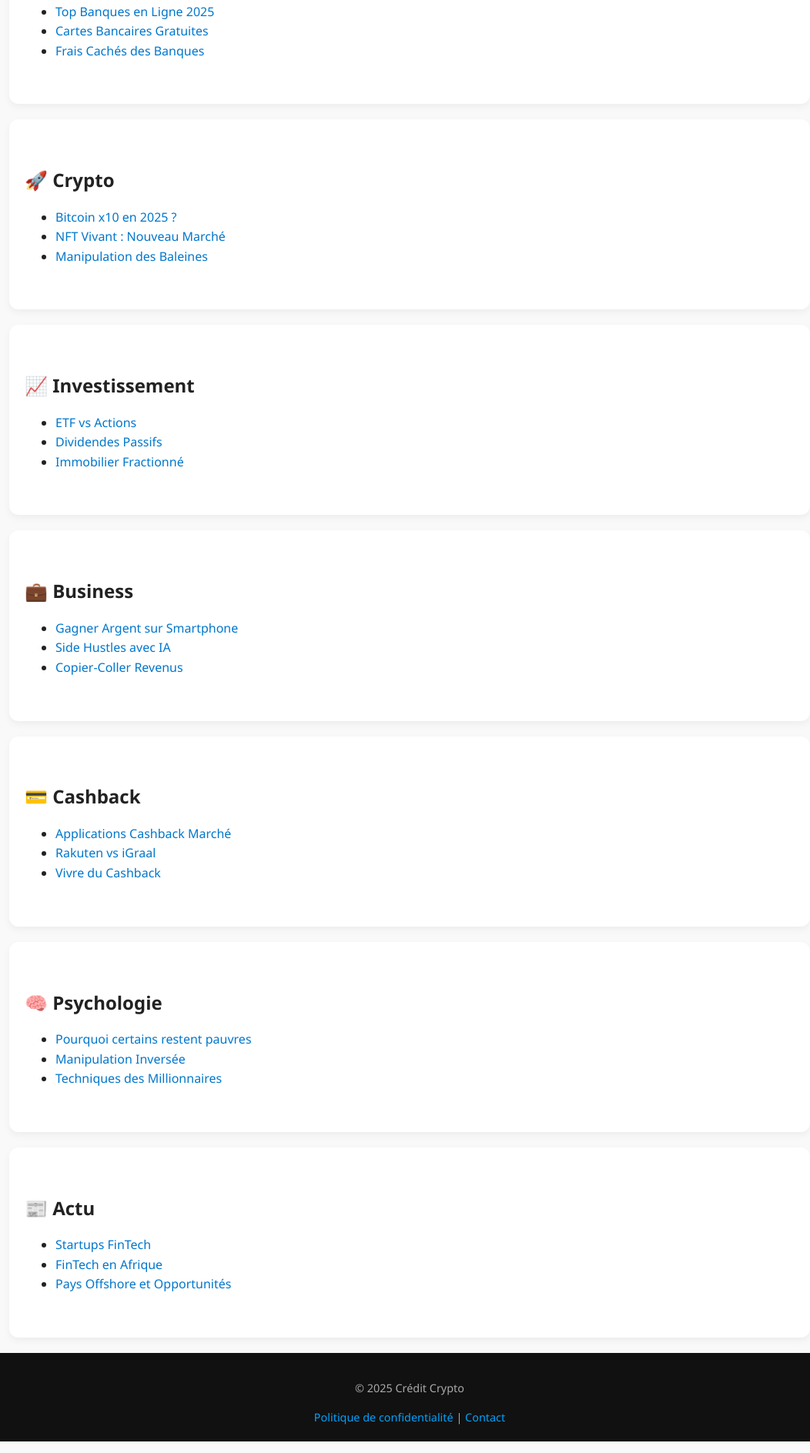
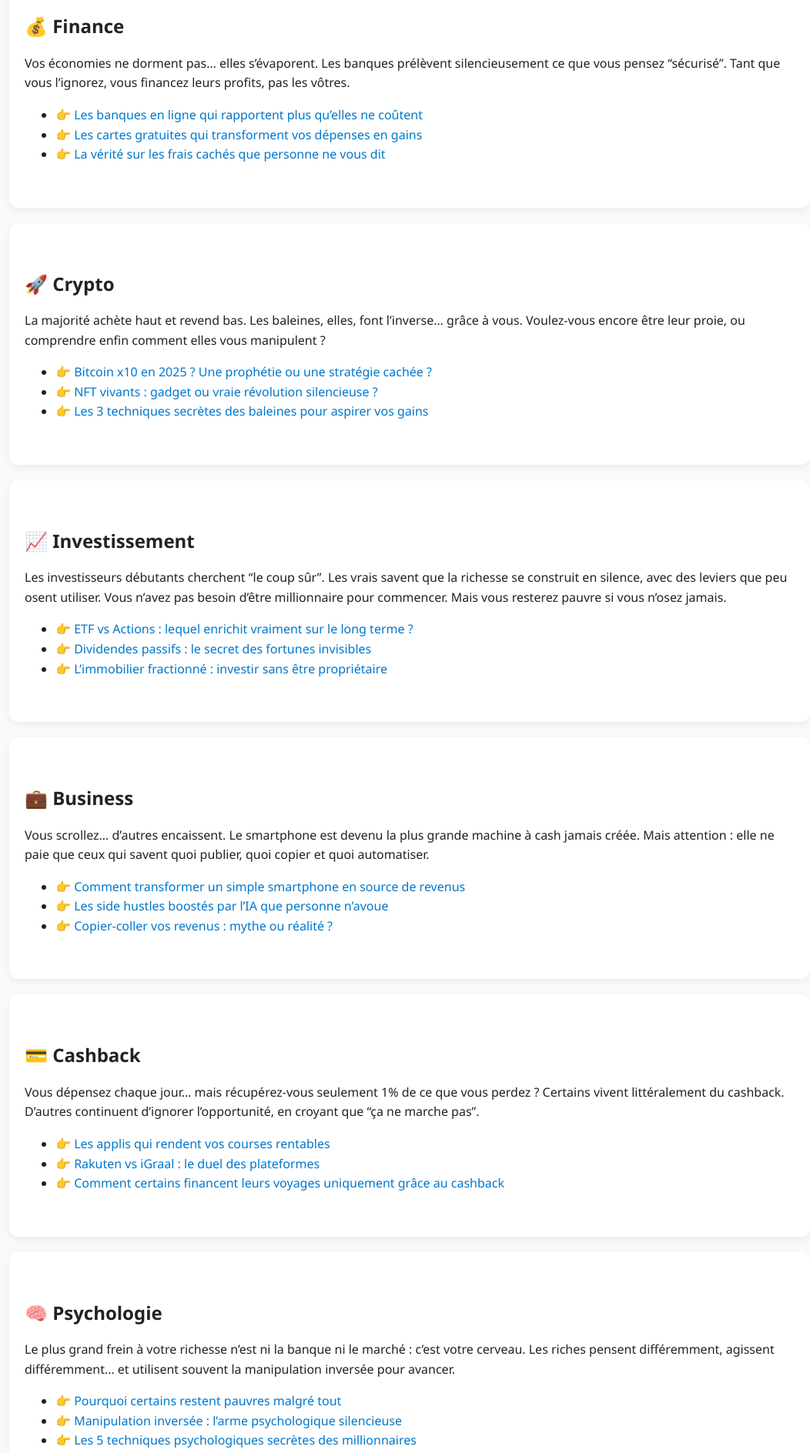
Before and after one commit to BlackAi226/CreditCrypto, a plain HTML site: page index.html in a window 1280 px wide. Shown: the part 453-2341 px from the top of the page at 77% size, without its empty margins (108-1160 px from the left). Drawn offline with Linux system fonts and the light colour scheme.

Commit message:
Update index.html

```diff
--- a/index.html
+++ b/index.html
@@ -18,9 +18,7 @@
   </div>
 
   <!-- Bouton menu burger -->
-  <button class="menu-toggle" aria-label="Menu">
-    ☰
-  </button>
+  <button class="menu-toggle" aria-label="Menu">☰</button>
 
   <nav>
     <ul class="menu">
@@ -38,94 +36,117 @@
 </header>
 
 <main>
+  <!-- Hero section -->
   <section class="hero">
     <h2>Bienvenue sur Crédit Crypto</h2>
-    <p>Votre guide multi-niches pour découvrir des astuces, stratégies et opportunités pour gagner de l’argent en ligne et optimiser vos finances.</p>
-
-    <!-- AdSense Hero -->
-    <ins class="adsbygoogle"
-         style="display:block"
-         data-ad-format="fluid"
-         data-ad-client="ca-pub-XXXXXX"
-         data-ad-slot="1111111111"></ins>
-    <script>(adsbygoogle = window.adsbygoogle || []).push({});</script>
+    <p><strong>On ne devient pas riche par hasard.</strong>
+    Si vous lisez ces lignes, c’est que vous êtes déjà en retard.
+    Ici, rien n’est promis… mais tout est révélé : <em>les techniques utilisées contre vous</em> par ceux qui encaissent pendant que vous regardez.</p>
+    <p><em>La seule vraie question : resterez-vous spectateur ?</em></p>
   </section>
 
-  <!-- Sections multi-niches -->
+  <!-- Finance -->
   <section id="finance" class="niche">
     <h2>💰 Finance</h2>
+    <p>Vos économies ne dorment pas… elles s’évaporent.
+    Les banques prélèvent silencieusement ce que vous pensez “sécurisé”.
+    Tant que vous l’ignorez, vous financez leurs profits, pas les vôtres.</p>
     <ul>
-      <li><a href="articles/finance/banques.html">Top Banques en Ligne 2025</a></li>
-      <li><a href="articles/finance/cartes-gratuites.html">Cartes Bancaires Gratuites</a></li>
-      <li><a href="articles/finance/frais-caches.html">Frais Cachés des Banques</a></li>
+      <li><a href="articles/finance/banques.html">👉 Les banques en ligne qui rapportent plus qu’elles ne coûtent</a></li>
+      <li><a href="articles/finance/cartes-gratuites.html">👉 Les cartes gratuites qui transforment vos dépenses en gains</a></li>
+      <li><a href="articles/finance/frais-caches.html">👉 La vérité sur les frais cachés que personne ne vous dit</a></li>
     </ul>
   </section>
 
+  <!-- Crypto -->
   <section id="crypto" class="niche">
     <h2>🚀 Crypto</h2>
+    <p>La majorité achète haut et revend bas.
+    Les baleines, elles, font l’inverse… grâce à vous.
+    Voulez-vous encore être leur proie, ou comprendre enfin comment elles vous manipulent ?</p>
     <ul>
-      <li><a href="articles/crypto/bitcoin-x10.html">Bitcoin x10 en 2025 ?</a></li>
-      <li><a href="articles/crypto/nft-vivant.html">NFT Vivant : Nouveau Marché</a></li>
-      <li><a href="articles/crypto/manipulation-baleines.html">Manipulation des Baleines</a></li>
+      <li><a href="articles/crypto/bitcoin-x10.html">👉 Bitcoin x10 en 2025 ? Une prophétie ou une stratégie cachée ?</a></li>
+      <li><a href="articles/crypto/nft-vivant.html">👉 NFT vivants : gadget ou vraie révolution silencieuse ?</a></li>
+      <li><a href="articles/crypto/manipulation-baleines.html">👉 Les 3 techniques secrètes des baleines pour aspirer vos gains</a></li>
     </ul>
   </section>
 
+  <!-- Investissement -->
   <section id="investissement" class="niche">
     <h2>📈 Investissement</h2>
+    <p>Les investisseurs débutants cherchent “le coup sûr”.
+    Les vrais savent que la richesse se construit en silence, avec des leviers que peu osent utiliser.
+    Vous n’avez pas besoin d’être millionnaire pour commencer. Mais vous resterez pauvre si vous n’osez jamais.</p>
     <ul>
-      <li><a href="articles/investissement/etf-vs-actions.html">ETF vs Actions</a></li>
-      <li><a href="articles/investissement/dividendes-passifs.html">Dividendes Passifs</a></li>
-      <li><a href="articles/investissement/immobilier-fractionne.html">Immobilier Fractionné</a></li>
+      <li><a href="articles/investissement/etf-vs-actions.html">👉 ETF vs Actions : lequel enrichit vraiment sur le long terme ?</a></li>
+      <li><a href="articles/investissement/dividendes-passifs.html">👉 Dividendes passifs : le secret des fortunes invisibles</a></li>
+      <li><a href="articles/investissement/immobilier-fractionne.html">👉 L’immobilier fractionné : investir sans être propriétaire</a></li>
     </ul>
   </section>
 
+  <!-- Business -->
   <section id="business" class="niche">
     <h2>💼 Business</h2>
+    <p>Vous scrollez… d’autres encaissent.
+    Le smartphone est devenu la plus grande machine à cash jamais créée.
+    Mais attention : elle ne paie que ceux qui savent quoi publier, quoi copier et quoi automatiser.</p>
     <ul>
-      <li><a href="articles/business/gagner-argent-smartphone.html">Gagner Argent sur Smartphone</a></li>
-      <li><a href="articles/business/side-hustles-ia.html">Side Hustles avec IA</a></li>
-      <li><a href="articles/business/copier-coller-revenus.html">Copier-Coller Revenus</a></li>
+      <li><a href="articles/business/gagner-argent-smartphone.html">👉 Comment transformer un simple smartphone en source de revenus</a></li>
+      <li><a href="articles/business/side-hustles-ia.html">👉 Les side hustles boostés par l’IA que personne n’avoue</a></li>
+      <li><a href="articles/business/copier-coller-revenus.html">👉 Copier-coller vos revenus : mythe ou réalité ?</a></li>
     </ul>
   </section>
 
+  <!-- Cashback -->
   <section id="cashback" class="niche">
     <h2>💳 Cashback</h2>
+    <p>Vous dépensez chaque jour… mais récupérez-vous seulement 1% de ce que vous perdez ?
+    Certains vivent littéralement du cashback.
+    D’autres continuent d’ignorer l’opportunité, en croyant que “ça ne marche pas”.</p>
     <ul>
-      <li><a href="articles/cashback/apps-marche.html">Applications Cashback Marché</a></li>
-      <li><a href="articles/cashback/rakuten-vs-igraal.html">Rakuten vs iGraal</a></li>
-      <li><a href="articles/cashback/vivre-cashback.html">Vivre du Cashback</a></li>
+      <li><a href="articles/cashback/apps-marche.html">👉 Les applis qui rendent vos courses rentables</a></li>
+      <li><a href="articles/cashback/rakuten-vs-igraal.html">👉 Rakuten vs iGraal : le duel des plateformes</a></li>
+      <li><a href="articles/cashback/vivre-cashback.html">👉 Comment certains financent leurs voyages uniquement grâce au cashback</a></li>
     </ul>
   </section>
 
+  <!-- Psychologie -->
   <section id="psychologie" class="niche">
     <h2>🧠 Psychologie</h2>
+    <p>Le plus grand frein à votre richesse n’est ni la banque ni le marché : c’est votre cerveau.
+    Les riches pensent différemment, agissent différemment… et utilisent souvent la manipulation inversée pour avancer.</p>
     <ul>
-      <li><a href="articles/psychologie/pourquoi-pauvre.html">Pourquoi certains restent pauvres</a></li>
-      <li><a href="articles/psychologie/manipulation-inversee.html">Manipulation Inversée</a></li>
-      <li><a href="articles/psychologie/millionnaires-technique.html">Techniques des Millionnaires</a></li>
+      <li><a href="articles/psychologie/pourquoi-pauvre.html">👉 Pourquoi certains restent pauvres malgré tout</a></li>
+      <li><a href="articles/psychologie/manipulation-inversee.html">👉 Manipulation inversée : l’arme psychologique silencieuse</a></li>
+      <li><a href="articles/psychologie/millionnaires-technique.html">👉 Les 5 techniques psychologiques secrètes des millionnaires</a></li>
     </ul>
   </section>
 
+  <!-- Actu -->
   <section id="actu" class="niche">
     <h2>📰 Actu</h2>
+    <p>Le monde bouge, que vous le vouliez ou non.
+    Les opportunités d’aujourd’hui ne reviendront pas demain.
+    Rester informé, c’est choisir de ne pas être éliminé.</p>
     <ul>
-      <li><a href="articles/actu/startups-fintech.html">Startups FinTech</a></li>
-      <li><a href="articles/actu/afrique-fintech.html">FinTech en Afrique</a></li>
-      <li><a href="articles/actu/pays-offshore.html">Pays Offshore et Opportunités</a></li>
+      <li><a href="articles/actu/startups-fintech.html">👉 Les startups fintech qui vont exploser en 2025</a></li>
+      <li><a href="articles/actu/afrique-fintech.html">👉 Pourquoi l’Afrique devient le terrain de jeu des investisseurs</a></li>
+      <li><a href="articles/actu/pays-offshore.html">👉 Les pays offshore où les règles du jeu sont différentes</a></li>
     </ul>
+  </section>
 
-    <!-- AdSense fin sections -->
-    <ins class="adsbygoogle"
-         style="display:block"
-         data-ad-format="fluid"
-         data-ad-client="ca-pub-XXXXXX"
-         data-ad-slot="2222222222"></ins>
-    <script>(adsbygoogle = window.adsbygoogle || []).push({});</script>
-  </section>
+  <!-- Call-to-action inversé -->
+  <div class="cta-inverse">
+    <p>⚠️ Ce site n’est pas pour ceux qui veulent juste “lire et rêver”.
+    Il est pour ceux qui agissent.
+    <a href="#business">Cliquez ici uniquement si vous avez le courage de créer vos revenus.</a></p>
+  </div>
 </main>
 
 <footer>
   <p>&copy; 2025 Crédit Crypto</p>
+  <p><em>Seuls 2% des lecteurs appliquent réellement ces stratégies.
+  Les autres ferment l’onglet et restent coincés. Vous êtes dans quel camp ?</em></p>
   <nav>
     <a href="privacy.html">Politique de confidentialité</a> |
     <a href="contact.html">Contact</a>
```
